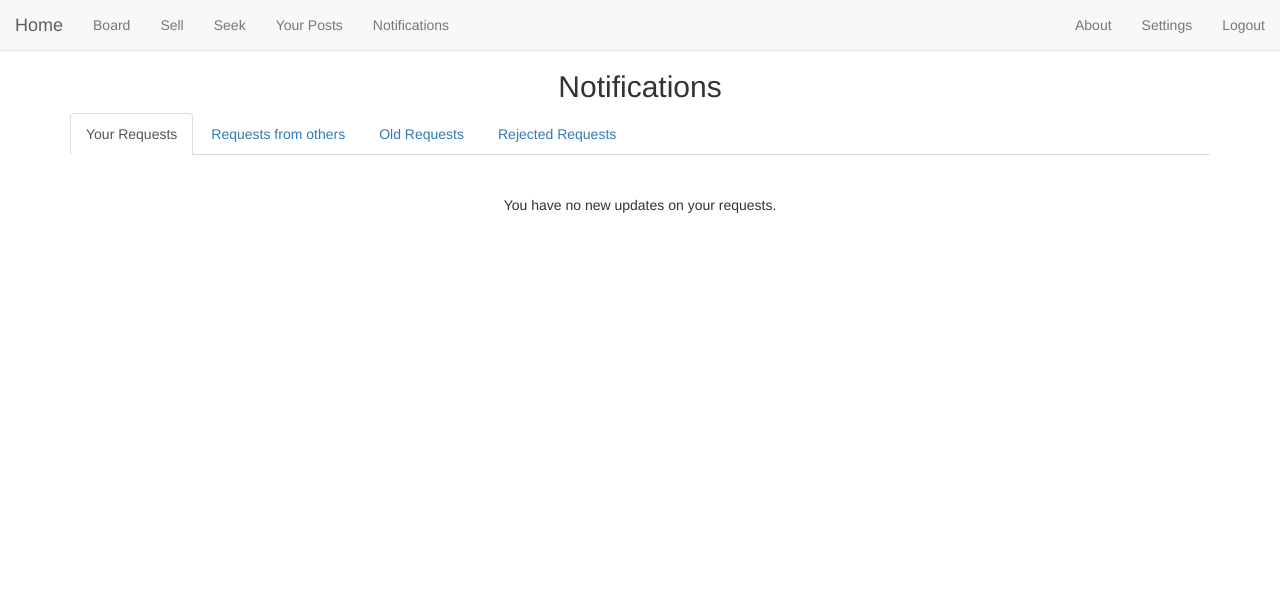
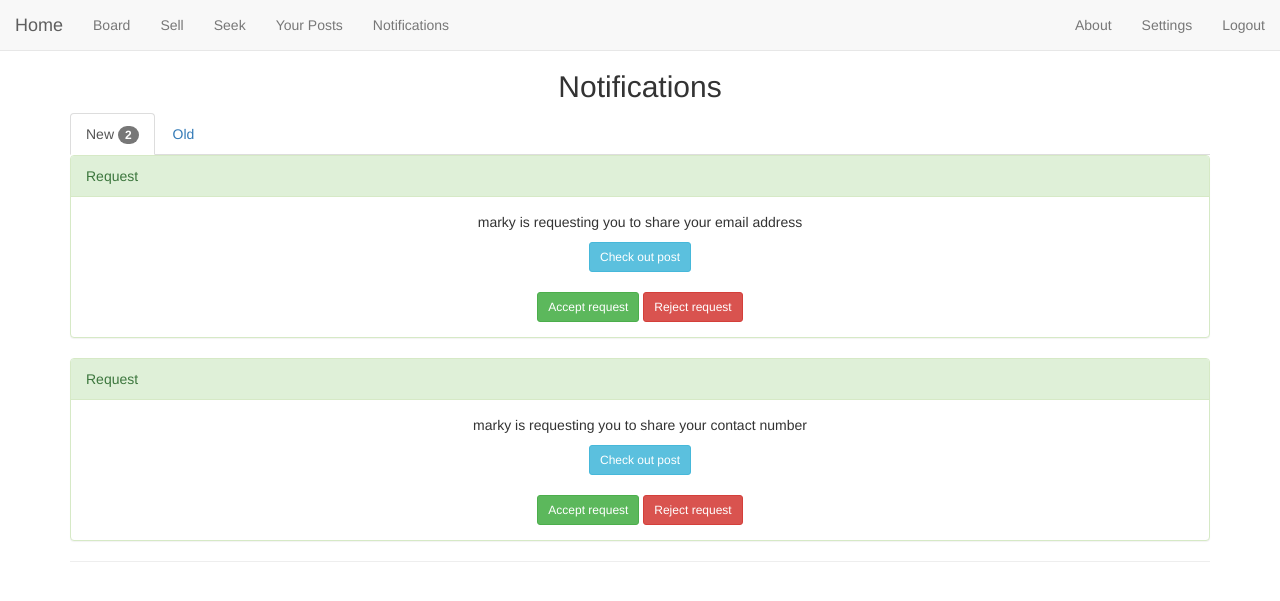
Before and after one commit to dht93/flask_nearly_new_webapp, a Flask app: page /notifications/ in a window 1280 px wide. Shown: the top 601 px of the page. Run offline with Flask 2, Linux system fonts and the light colour scheme; a user stored in the database is signed in; data comes from the database, SQL or seed files in the repository; some libraries are stand-ins or nearby versions.

Commit message:
Improvements on notification system. Needs some more

```diff
--- a/main.py
+++ b/main.py
@@ -248,11 +248,11 @@ def post(tr_id):
     cur,conn=connection()
     cur.execute('SELECT tr_id, type, posts.user_id, users.name, users.contact, users.email, users.settings, content, selling_p, used_for, add_info FROM posts,users WHERE users.user_id=posts.user_id AND tr_id=?',(tr_id,))
     data=cur.fetchall()[0]
-    cur.execute('CREATE TABLE IF NOT EXISTS requests (request_id INTEGER NOT NULL PRIMARY KEY AUTOINCREMENT, tr_id NUMBER, type TEXT, requestor NUMBER, recipient NUMBER, response TEXT)')
+    cur.execute('CREATE TABLE IF NOT EXISTS requests (request_id INTEGER NOT NULL PRIMARY KEY AUTOINCREMENT, tr_id NUMBER, type_r TEXT, requestor NUMBER, requestor_name TEXT, recipient NUMBER, recipient_name TEXT, response TEXT, ack TEXT)')
     conn.commit()
-    cur.execute('SELECT COUNT(*), response FROM requests WHERE tr_id=? and requestor=? and type=?',(tr_id,session['user_id'],'C'))
+    cur.execute('SELECT COUNT(*), response FROM requests WHERE tr_id=? and requestor=? and type_r=?',(tr_id,session['user_id'],'C'))
     resp=cur.fetchone()
-    if resp[0]==0:
+    if resp[0]==0:          #not yet requested
         r_c='NA'
     else:
         if resp[1]=='NY':
@@ -261,7 +261,7 @@ def post(tr_id):
             r_c='Y'
         else:
             r_c='N'
-    cur.execute('SELECT COUNT(*), response FROM requests WHERE tr_id=? and requestor=? and type=?',(tr_id,session['user_id'],'E'))
+    cur.execute('SELECT COUNT(*), response FROM requests WHERE tr_id=? and requestor=? and type_r=?',(tr_id,session['user_id'],'E'))
     resp=cur.fetchone()
     if resp[0]==0:
         r_e='NA'
@@ -276,6 +276,16 @@ def post(tr_id):
     return render_template('post.html',data=data,request_data=request_data)
 
 
+@app.route('/request/<int:tr_id>/<type_r>/<int:recipient>/<recipient_name>/')
+@login_required
+def req(tr_id,type_r,recipient,recipient_name):
+    cur,conn=connection()
+    cur.execute('CREATE TABLE IF NOT EXISTS requests (request_id INTEGER NOT NULL PRIMARY KEY AUTOINCREMENT, tr_id NUMBER, type TEXT, requestor NUMBER, requestor_name TEXT, recipient NUMBER, recipient_name TEXT, response TEXT, ack TEXT)')
+    conn.commit()
+    cur.execute('INSERT INTO requests (tr_id,type_r,requestor, requestor_name,recipient,recipient_name,response,ack) VALUES (?,?,?,?,?,?,?,?)',(tr_id,type_r,session['user_id'],session['name'],recipient,recipient_name,'NY','NA'))
+    conn.commit()
+    return redirect(url_for('post',tr_id=tr_id))
+
 @app.route('/remove_post/<int:tr_id>/')
 @login_required
 def remove_post(tr_id):
@@ -284,82 +294,45 @@ def remove_post(tr_id):
     conn.commit()
     return redirect(url_for('your_posts'))
 
-@app.route('/request/num/<int:tr_id>/<int:send_to>/')
-@login_required
-def request_num(tr_id,send_to):
-    cur,conn=connection()
-    cur.execute('SELECT user_id FROM posts WHERE tr_id=?',(tr_id,))
-    recipient=int(cur.fetchone()[0])
-    cur.execute('CREATE TABLE IF NOT EXISTS requests (request_id INTEGER NOT NULL PRIMARY KEY AUTOINCREMENT, tr_id NUMBER, type TEXT, requestor NUMBER, recipient NUMBER, response TEXT)')
-    conn.commit()
-    cur.execute('INSERT INTO requests (tr_id,type,requestor,recipient,response) VALUES (?,?,?,?,?)',(tr_id, 'C', session['user_id'], recipient,'NY'))
-    conn.commit()
-    return redirect(url_for('post',tr_id=tr_id))
-
-@app.route('/request/email/<int:tr_id>/<int:send_to>/')
-@login_required
-def request_email(tr_id,send_to):
-    cur,conn=connection()
-    cur.execute('SELECT user_id FROM posts WHERE tr_id=?',(tr_id,))
-    recipient=int(cur.fetchone()[0])
-    cur.execute('CREATE TABLE IF NOT EXISTS requests (request_id INTEGER NOT NULL PRIMARY KEY AUTOINCREMENT, tr_id NUMBER, type TEXT, requestor NUMBER, recipient NUMBER, response TEXT)')
-    conn.commit()
-    cur.execute('INSERT INTO requests (tr_id,type,requestor,recipient,response) VALUES (?,?,?,?,?)',(tr_id, 'E', session['user_id'], recipient,'NY'))
-    conn.commit()
-    return redirect(url_for('post',tr_id=tr_id))
-
-
 @app.route('/notifications/')
 @login_required
 def notifications():
     cur,conn=connection()
-    cur.execute('SELECT request_id, requests.type, content, name, response, recipient,requestor,requests.tr_id FROM requests,posts,users WHERE posts.tr_id=requests.tr_id AND requests.requestor=users.user_id AND recipient=? AND response=? ORDER BY request_id DESC',(session['user_id'],'NY'))
-    data_to_be=cur.fetchall()
-    cur.execute('SELECT request_id, requests.type, content, name, response FROM requests,posts,users WHERE posts.tr_id=requests.tr_id AND requests.requestor=users.user_id AND recipient=? AND response=? ORDER BY request_id DESC',(session['user_id'],'Y'))
-    data_done=cur.fetchall()
-    cur.execute('SELECT request_id, requests.type, content, name, response FROM requests,posts,users WHERE posts.tr_id=requests.tr_id AND requests.requestor=users.user_id AND recipient=? AND response=? ORDER BY request_id DESC',(session['user_id'],'N'))
-    data_rejected=cur.fetchall()
-    cur.execute('CREATE TABLE IF NOT EXISTS notifs (notif_id INTEGER NOT NULL PRIMARY KEY AUTOINCREMENT, type TEXT, sender NUMBER, send_to NUMBER, tr_id NUMBER,name TEXT, ack TEXT)')
+    #recipient_new_notifs
+    cur.execute('SELECT * FROM requests WHERE recipient=? AND response=? ORDER BY request_id DESC',(session['user_id'],'NY'))
+    recipient_new_notifs=cur.fetchall()
+    #recipient_old_notifs
+    cur.execute('SELECT * FROM requests WHERE recipient=? AND response=? OR response=? ORDER BY request_id DESC',(session['user_id'],'Y','N'))
+    recipient_old_notifs=cur.fetchall()
+    #requestor_new_notifs
+    cur.execute('SELECT * FROM requests WHERE requestor=? AND ack=? ORDER BY request_id DESC',(session['user_id'],'NS'))
+    requestor_new_notifs=cur.fetchall()
+    #requestor_old_notifs
+    cur.execute('SELECT * FROM requests WHERE requestor=? AND ack=? ORDER BY request_id DESC',(session['user_id'],'S'))
+    requestor_old_notifs=cur.fetchall()
+    return render_template('notifications.html',recipient_new_notifs=recipient_new_notifs,recipient_old_notifs=recipient_old_notifs,requestor_new_notifs=requestor_new_notifs,requestor_old_notifs=requestor_old_notifs)
+
+@app.route('/request/accept/<int:request_id>/')
+@login_required
+def accept_request(request_id):
+    cur,conn=connection()
+    cur.execute('UPDATE requests SET response=?,ack=? WHERE request_id=?',('Y','NS',request_id))
     conn.commit()
-    cur.execute('SELECT * FROM notifs WHERE sender=? AND ack =? ORDER BY notif_id DESC',(session['user_id'],'NY'))
-    new_notifs=cur.fetchall()
-    cur.execute('SELECT * FROM notifs WHERE sender=? AND ack =? ORDER BY notif_id DESC',(session['user_id'],'Y'))
-    old_notifs=cur.fetchall()
-    return render_template('notifications.html',data_to_be=data_to_be,data_done=data_done,data_rejected=data_rejected,new_notifs=new_notifs,old_notifs=old_notifs)
-
-@app.route('/request/accept/<int:request_id>/<int:send_to>/<int:sender>/<int:tr_id>/')
-@login_required
-def accept_request(request_id,send_to,sender,tr_id):
-    cur,conn=connection()
-    cur.execute('UPDATE requests SET response=? WHERE request_id=?',('Y',request_id))
-    conn.commit()
-
-    cur.execute('CREATE TABLE IF NOT EXISTS notifs (notif_id INTEGER NOT NULL PRIMARY KEY AUTOINCREMENT, type TEXT, sender NUMBER, send_to NUMBER, tr_id NUMBER, name TEXT, ack TEXT)')
-    conn.commit()
-    cur.execute('INSERT INTO notifs (type,sender,send_to,tr_id,name,ack) VALUES (?,?,?,?,?,?)',('A',sender,send_to,tr_id,session['name'],'N'))
-    conn.commit()
-
     return redirect(url_for('notifications'))
 
-@app.route('/request/reject/<int:request_id>/<int:send_to>/<int:sender>/<int:tr_id>/')
+@app.route('/request/reject/<int:request_id>/')
 @login_required
-def reject_request(request_id,send_to,sender,tr_id):
+def reject_request(request_id):
     cur,conn=connection()
-    cur.execute('UPDATE requests SET response=? WHERE request_id=?',('N',request_id))
+    cur.execute('UPDATE requests SET response=?,ack=? WHERE request_id=?',('N','NS',request_id))
     conn.commit()
-
-    cur.execute('CREATE TABLE IF NOT EXISTS notifs (notif_id INTEGER NOT NULL PRIMARY KEY AUTOINCREMENT, type TEXT, sender NUMBER, send_to NUMBER, tr_id NUMBER,name TEXT, ack TEXT)')
-    conn.commit()
-    cur.execute('INSERT INTO notifs  (type,sender,send_to,tr_id,name,ack) VALUES (?,?,?,?,?,?)',('R',sender,send_to,tr_id,session['name'],'N'))
-    conn.commit()
-
     return redirect(url_for('notifications'))
 
-@app.route('/remove_notif/<int:notif_id>/')
+@app.route('/notif/ack/<int:request_id>/')
 @login_required
-def remove_notif(notif_id):
+def ack_notif(request_id):
     cur,conn=connection()
-    cur.execute('UPDATE notifs SET ack=? WHERE sender=? AND notif_id=?',('Y',session['user_id'],notif_id))
+    cur.execute('UPDATE requests SET ack=? WHERE request_id=?',('S',request_id))
     conn.commit()
     return redirect(url_for('notifications'))
 
--- a/templates/notifications.html
+++ b/templates/notifications.html
@@ -22,115 +22,50 @@ $(document).ready(function(){
 <div class="container">
   <h2 align="center">Notifications</h2>
   <ul class="nav nav-tabs">
-    <li class="active"><a href="#your_requests">Your Requests {%if new_notifs|length>0%}<span class="badge">{{new_notifs|length}}</span>{%endif%}</a></li>
-    <li><a href="#home">Requests from others {%if data_to_be|length>0%}<span class="badge">{{data_to_be|length}}</span>{%endif%}</a></li>
-    <li><a href="#menu1">Old Requests</a></li>
-    <li><a href="#menu2">Rejected Requests</a></li>
-  </ul>
-
-  <div class="tab-content">
-
-    <div id="your_requests" class="tab-pane fade in active">
-      {%if new_notifs|length==0%}
-      <br><br>
-      <p align="center">You have no new updates on your requests.</p>
-      {%else:%}
-      <h2 align="center">Updates on your requests:</h2>
-      {%for el in new_notifs:%}
-      <div class="container" align="center" style="width:60%">
-        {%if el[1]=='A'%}
-      <div class="panel panel-success">
-        <div class="panel-heading">Accepted</div>
-        <div class="panel-body">
-          <p>{{el[5]}} has accepted your request</p>
-          <a href="{{url_for('post',tr_id=el[4])}}" class="btn btn-info btn-sm" role="button">Check out post</a>
-          <a href="{{url_for('remove_notif',notif_id=el[0])}}" class="btn btn-info btn-sm" role="button">Remove notification</a>
-        </div>
-      </div>
-      {%elif el[1]=='NY':%}
-      <div class="panel panel-warning">
-        <div class="panel-heading">Request sent</div>
-        <div class="panel-body">
-          <p>You sent a request to {{el[5]}}</p>
-          <a href="{{url_for('post',tr_id=el[4])}}" class="btn btn-info btn-sm" role="button">Check out post</a>
-        </div>
-      </div>
-
-      {%else%}
-
-      <div class="panel panel-danger">
-        <div class="panel-heading">Rejected</div>
-        <div class="panel-body">
-          <p>{{el[5]}} has rejected your request</p>
-          <a href="{{url_for('post',tr_id=el[4])}}" class="btn btn-info btn-sm" role="button">Check out post</a>
-          <a href="{{url_for('remove_notif',notif_id=el[0])}}" class="btn btn-info btn-sm" role="button">Remove notification</a>
-        </div>
-      </div>
-      {%endif%}
-      </div>
-      {%endfor%}
-      {%endif%}
-    </div>
-
-
-      <div id="home" class="tab-pane fade">
-        {%if data_to_be|length==0%}
-        <br><br>
-        <p align="center">You have no new requests.</p>
-        {%else:%}
-        <h2 align="center">New requests</h2>
-        {%for el in data_to_be:%}
-        <div class="container" align="center" style="width:60%">
-        <div class="panel panel-info">
-          <div class="panel-heading">Item: {{el[2]}}</div>
-          <div class="panel-body">
-            <p>{{el[3]}} is requesting you to share your {%if el[1]=='C'%}contact number{%else%}email address{%endif%}</p>
-            <a href="{{url_for('accept_request',request_id=el[0],send_to=el[5],sender=el[6],tr_id=el[7])}}" class="btn btn-info" role="button">Accept request</a>
-            <a href="{{url_for('reject_request',request_id=el[0],send_to=el[5],sender=el[6],tr_id=el[7])}}" class="btn btn-info" role="button">Reject request</a>
+    <li class="active"><a href="#new_notifs">New {%if (recipient_new_notifs|length + requestor_new_notifs|length)>0%}<span class="badge">{{(recipient_new_notifs|length + requestor_new_notifs|length)}}</span>{%endif%}</a></li>
+    <li><a href="#old_notifs">Old {%if (recipient_old_notifs|length + requestor_old_notifs|length)>0%}<span class="badge">{{(recipient_old_notifs|length + requestor_old_notifs|length)}}</span>{%endif%}</a></li>
+    </ul>
+    <div class="tab-content">
+      <div id="new_notifs" class="tab-pane fade in active">
+        <!--recipient stuff-->
+        {%for el in recipient_new_notifs%}
+        <div class="panel panel-success">
+          <div class="panel-heading">Request</div>
+          <div class="panel-body" align="center">
+            <p>{{el[4]}} is requesting you to share your {%if el[2]=='C'%}contact number{%else%}email address{%endif%}</p>
+            <a href="{{url_for('post',tr_id=el[1])}}" class="btn btn-info btn-sm" role="button">Check out post</a><br><br>
+            <a href="{{url_for('accept_request',request_id=el[0])}}" class="btn btn-success btn-sm" role="button">Accept request</a>
+            <a href="{{url_for('reject_request',request_id=el[0])}}" class="btn btn-danger btn-sm" role="button">Reject request</a>
           </div>
         </div>
+        {%endfor%}
+        <hr>
+        <!--requestor stuff-->
+        {%for el in requestor_new_notifs%}
+        {%if el[7]=='Y'%}
+        <div class="panel panel-success">
+          <div class="panel-heading">Accepted</div>
+          <div class="panel-body" align="center">
+            <p>{{el[4]}} has accepted your request</p>
+            <a href="{{url_for('post',tr_id=el[1])}}" class="btn btn-info btn-sm" role="button">Check out post</a><br><br>
+            <a href="{{url_for('ack_notif',request_id=el[0])}}" class="btn btn-success btn-sm" role="button">Remove</a>
+          </div>
         </div>
+        {%else:%}
+        <div class="panel panel-success">
+          <div class="panel-heading">Accepted</div>
+          <div class="panel-body">
+            <p>{{el[4]}} has accepted your request</p>
+            <a href="{{url_for('post',tr_id=el[1])}}" class="btn btn-info btn-sm" role="button">Check out post</a>
+            <a href="{{url_for('ack_notif',request_id=el[0])}}" class="btn btn-success btn-sm" role="button">Remove</a>
+          </div>
+        </div>
+        {%endif%}
         {%endfor%}
-        {%endif%}
+
       </div>
-
-
-      <div id="menu1" class="tab-pane fade">
-        {%if data_done|length>0:%}
-        <h2 align="center">Old requests</h2>
-          {%for el in data_done:%}
-          <div class="container" align="center" style="width:60%">
-          <div class="panel panel-warning">
-            <div class="panel-heading">Item: {{el[2]}}</div>
-            <div class="panel-body">
-              <p>You accepted {{el[3]}}'s request to share your {%if el[1]=='C'%}contact number{%else%}email address{%endif%}</p>
-            </div>
-          </div>
-          </div>
-        {%endfor%}
-        {%endif%}
-      </div>
-
-
-      <div id="menu2" class="tab-pane fade">
-        {%if data_rejected|length>0:%}
-        <h2 align="center">Rejected requests:</h2>
-          {%for el in data_done:%}
-          <div class="container" align="center" style="width:60%">
-          <div class="panel panel-danger">
-            <div class="panel-heading">Item: {{el[2]}}</div>
-            <div class="panel-body">
-              <p>You rejected {{el[3]}}'s request to share your {%if el[1]=='C'%}contact number{%else%}email address{%endif%}</p>
-            </div>
-          </div>
-          </div>
-        {%endfor%}
-        {%endif%}
-      </div>
-
 
     </div>
   </div>
 
-
 {%endblock%}
--- a/templates/post.html
+++ b/templates/post.html
@@ -26,7 +26,7 @@
         <li class="list-group-item">Contact Number: {{data[4]}}</li>
     {%else%}
         {%if request_data[0]=='NA':%}  <!--person has not yet requested-->
-            <li class="list-group-item"><a href="{{url_for('request_num',tr_id=data[0],send_to=data[2])}}" class="btn btn-info" role="button">Request Contact Number</a></li>
+            <li class="list-group-item"><a href="{{url_for('req',tr_id=data[0],type_r='C',recipient=data[2],recipient_name=data[3])}}" class="btn btn-info" role="button">Request Contact Number</a></li>
         {%elif request_data[0]=='NY':%} <!--recipient has not yet responded-->
             <li class="list-group-item"><button class="btn btn-warning" role="button">Contact Number requested</button></li>
             {%elif request_data[0]=='Y'%} <!-- recipient accepted request -->
@@ -37,7 +37,7 @@
             <li class="list-group-item">Email Address: {{data[5]}}</li>
         {%else%}
             {%if request_data[1]=='NA':%}  <!--person has not yet requested-->
-                <li class="list-group-item"><a href="{{url_for('request_email',tr_id=data[0],send_to=data[2])}}" class="btn btn-info" role="button">Request Email Address</a></li>
+                <li class="list-group-item"><a href="{{url_for('req',tr_id=data[0],type_r='E',recipient=data[2],recipient_name=data[3])}}" class="btn btn-info" role="button">Request Email Address</a></li>
             {%elif request_data[1]=='NY':%} <!--recipient has not yet responded-->
                 <li class="list-group-item"><button class="btn btn-warning" role="button">Email requested</button></li>
                 {%elif request_data[1]=='Y'%} <!-- recipient accepted request -->
```
Also changed, not shown: users.sqlite.
